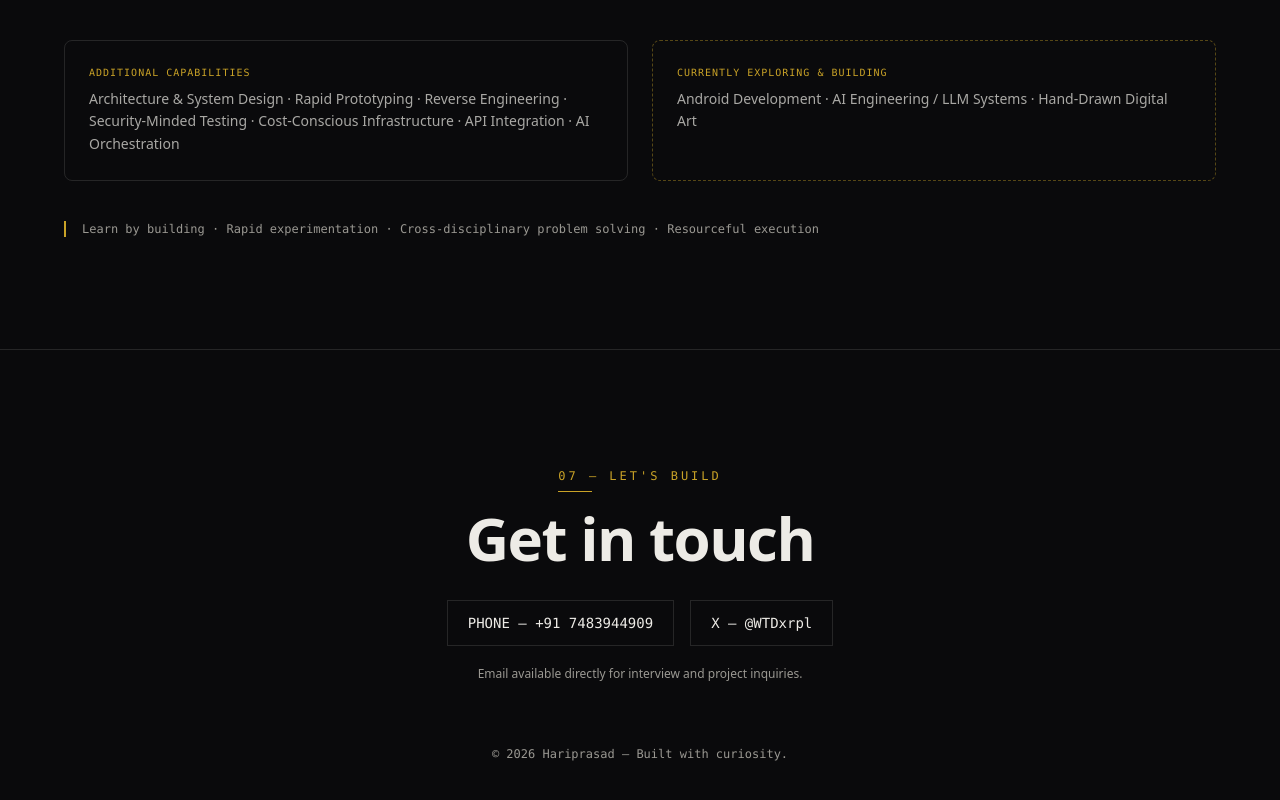
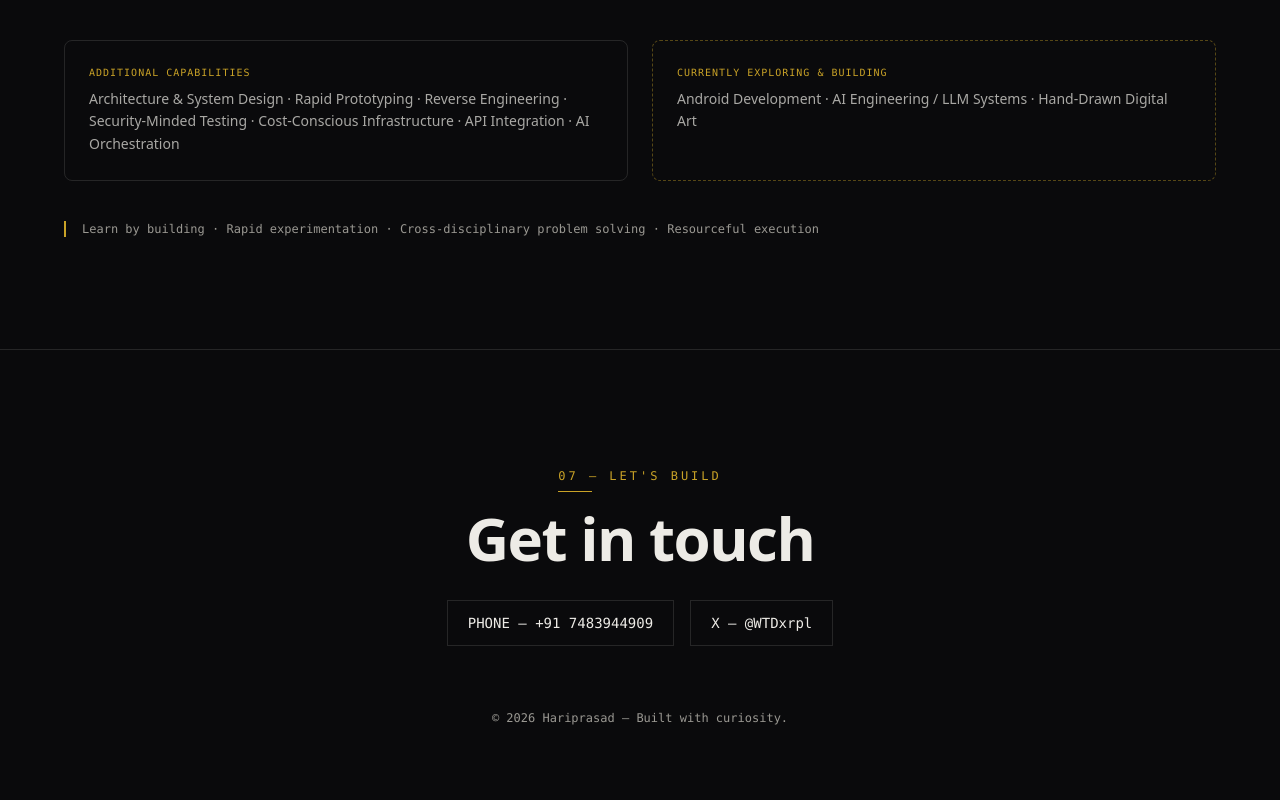
Before and after one commit to Gib30/Hariprasad, a plain HTML site: page index.html in a window 1280 px wide. Shown: the part 7687-8487 px from the top of the page. Drawn offline with Linux system fonts and the light colour scheme.

Commit message:
Remove stale "email available" line from footer
Leftover copy from before the email link was replaced with phone/X —
never cleaned up.

Co-Authored-By: Claude Sonnet 5 <noreply@anthropic.com>

```diff
--- a/index.html
+++ b/index.html
@@ -886,10 +886,8 @@
     <h2 class="reveal text-4xl md:text-6xl font-black tracking-tight mb-8">Get in touch</h2>
     <div class="reveal flex flex-wrap justify-center gap-4 font-mono text-sm">
       <a href="tel:+917483944909" class="px-5 py-3 border border-line hover:border-gold transition-colors">PHONE — +91 7483944909</a>
-
       <a href="https://x.com/WTDxrpl" target="_blank" rel="noopener noreferrer" class="px-5 py-3 border border-line hover:border-gold transition-colors">X — @WTDxrpl</a>
     </div>
-    <p class="reveal text-xs text-inkdim mt-5">Email available directly for interview and project inquiries.</p>
     <p class="reveal text-inkdim text-xs mt-16 font-mono">© <span id="year"></span> Hariprasad — Built with curiosity.</p>
   </div>
 </footer>
```
